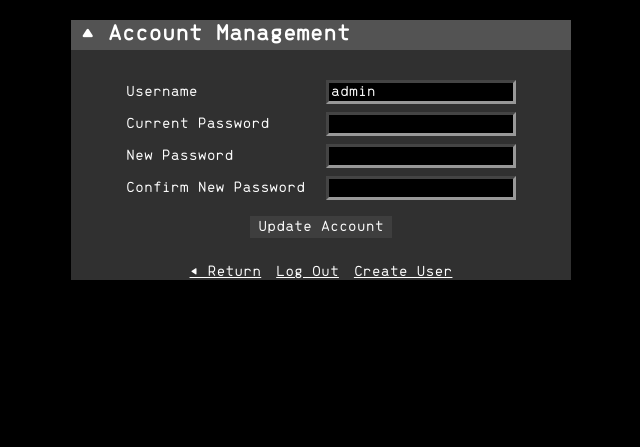
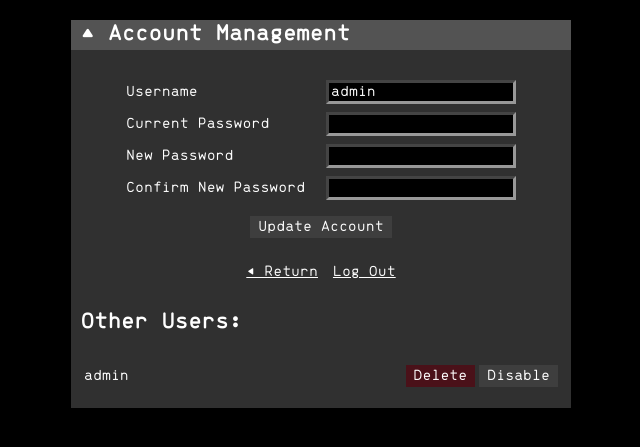
Before and after one commit to hmg3f/aos-nas-web, a Flask app: template app/templates/account.html in a window 1280 px wide. Shown: the top 447 px of the page, without its empty margins (319-959 px from the left). Run offline with Flask 3, Linux system fonts and the light colour scheme; the template is opened without the code that fills it: values that come from a table or form of the project are taken from there, others are empty; a user stored in the database is signed in.

Commit message:
admin user controls
allow admin to disable and delete accounts. users can delete their own accounts.

fixes #19

```diff
--- a/app/module/auth.py
+++ b/app/module/auth.py
@@ -10,6 +10,7 @@ from module.util import DATABASE_PATH, app, db, auth_logger, octal_to_dict
 import hashlib
 import time
 import os
+import shutil
 
 auth = Blueprint('/auth', __name__)
 
@@ -192,7 +193,9 @@ def account_manager():
         flash('Your account has been updated.', 'success')
         return redirect(url_for('/auth.account_manager'))
 
-    return render_template('account.html', form=form)
+    return render_template('account.html',
+                           form=form,
+                           users_list=list_users())
 
 
 @auth.route('/create', methods=['GET', 'POST'])
@@ -212,7 +215,7 @@ def create_user():
         m.update(str(round(time.time())).encode('utf-8'))
         m.update(form.username.data.encode('utf-8'))
 
-        user_dir = m.hexdigest()[:5]
+        user_dir = m.hexdigest()[:10]
         store_path = os.path.join(DATABASE_PATH, user_dir)
 
         user = User(username=form.username.data,
@@ -236,15 +239,55 @@ def create_user():
     return render_template('create.html', form=form)
 
 
-@auth.route('/delete')
+@auth.route('/disable')
 @login_required
-def delete_user():
+def disable_current_user():
     current_user.enabled = False
     db.session.commit()
     logout_user()
     flash('Your account has been deleted successfully.', 'success')
 
     return redirect(url_for('home'))
+
+
+@auth.route('/admin/disable/<userid>')
+@login_required
+def disable_user(userid):
+    if current_user.has_flag(User.ADMIN):
+        user = get_user_by_id(userid)
+        user.enabled = False
+        db.session.commit()
+        flash(f'Account <{user.username}> disabled successfully.', 'success')
+
+    return redirect(request.referrer)
+
+
+@auth.route('/admin/enable/<userid>')
+@login_required
+def enable_user(userid):
+    if current_user.has_flag(User.ADMIN):
+        user = get_user_by_id(userid)
+        user.enabled = True
+        db.session.commit()
+        flash(f'Account <{user.username}> enabled successfully.', 'success')
+
+    return redirect(request.referrer)
+
+
+@auth.route('/admin/delete/<userid>')
+@login_required
+def delete_user(userid):
+    if current_user.has_flag(User.ADMIN):
+        user = get_user_by_id(userid)
+        store_path = user.store_path
+
+        User.query.filter(User.id == user.id).delete()
+        shutil.rmtree(store_path)
+
+        db.session.commit()
+        flash(f'Account <{user.username}> deleted successfully.', 'success')
+
+    return redirect(request.referrer)
 
 
 def create_admin_user():
@@ -293,6 +336,7 @@ def list_users():
         users_data.append({
             'id': user.id,
             'username': user.username,
+            'enabled': user.enabled
         })
 
     return users_data
--- a/app/static/css/style.css
+++ b/app/static/css/style.css
@@ -363,6 +363,16 @@ body {
     width: 200px;
 }
 
+#account-manager .admin-controls .delete-user-button {
+    background-color: #4a1119;
+    border-color: #4a1119;
+}
+
+#account-manager .admin-controls .delete-user-button:hover {
+    background-color: #9d1f1f;
+    border-color: #9d1f1f;
+}
+
 input[type=password],
 input[type=text] {
     background-color: #000;
--- a/app/templates/account.html
+++ b/app/templates/account.html
@@ -37,7 +37,40 @@
   <div class="controls">
     <a href="{{url_for('/store.file_viewer')}}">◀ Return</a>
     <a href="{{url_for('/auth.logout')}}">Log Out</a>
-    <a href="{{url_for('/auth.create_user')}}">Create User</a>
+    {% if not current_user.has_flag(1) %}
+    <a href="{{url_for('/auth.disable_current_user')}}">Delete Account</a>
+    {% endif %}
   </div>
+
+  {% if current_user.has_flag(1) %}
+  <section class="admin-controls subpanel">
+    <h2>Other Users:</h2>
+    <table style="width: 100%;">
+      <tbody>
+	{% for user in users_list %}
+	<tr>
+	  <td>{{ user.username }}</td>
+	  <td style="width: 0;">
+	    <a href="{{ url_for('/auth.delete_user', userid=user.id) }}">
+	      <button class="delete-user-button">Delete</button>
+	    </a>
+	  </td>
+	  <td style="width: 0;">
+	    {% if user.enabled %}
+	    <a href="{{ url_for('/auth.disable_user', userid=user.id) }}">
+	      <button class="disable-user-button">Disable</button>
+	    </a>
+	    {% else %}
+	    <a href="{{ url_for('/auth.enable_user', userid=user.id) }}">
+	      <button class="enable-user-button">Enable</button>
+	    </a>
+	    {% endif %}
+	  </td>
+	</tr>
+	{% endfor %}
+      </tbody>
+    </table>
+  </section>
+  {% endif %}
 </section>
 {% endblock %}
```
